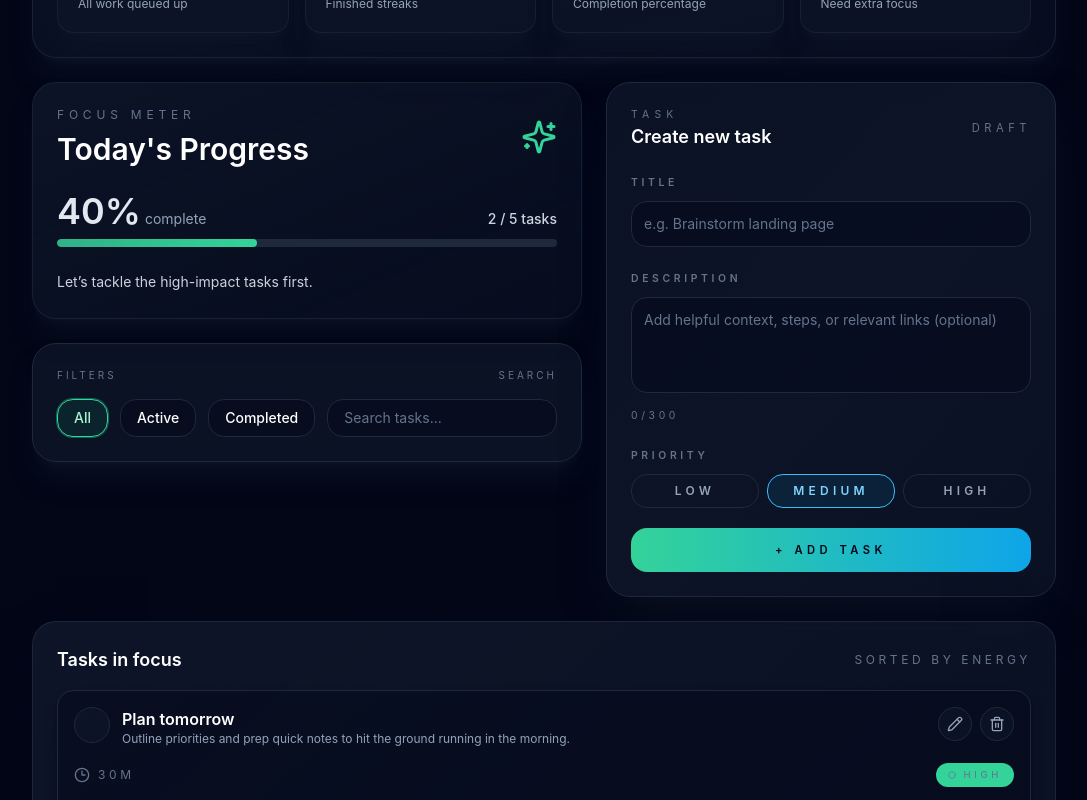
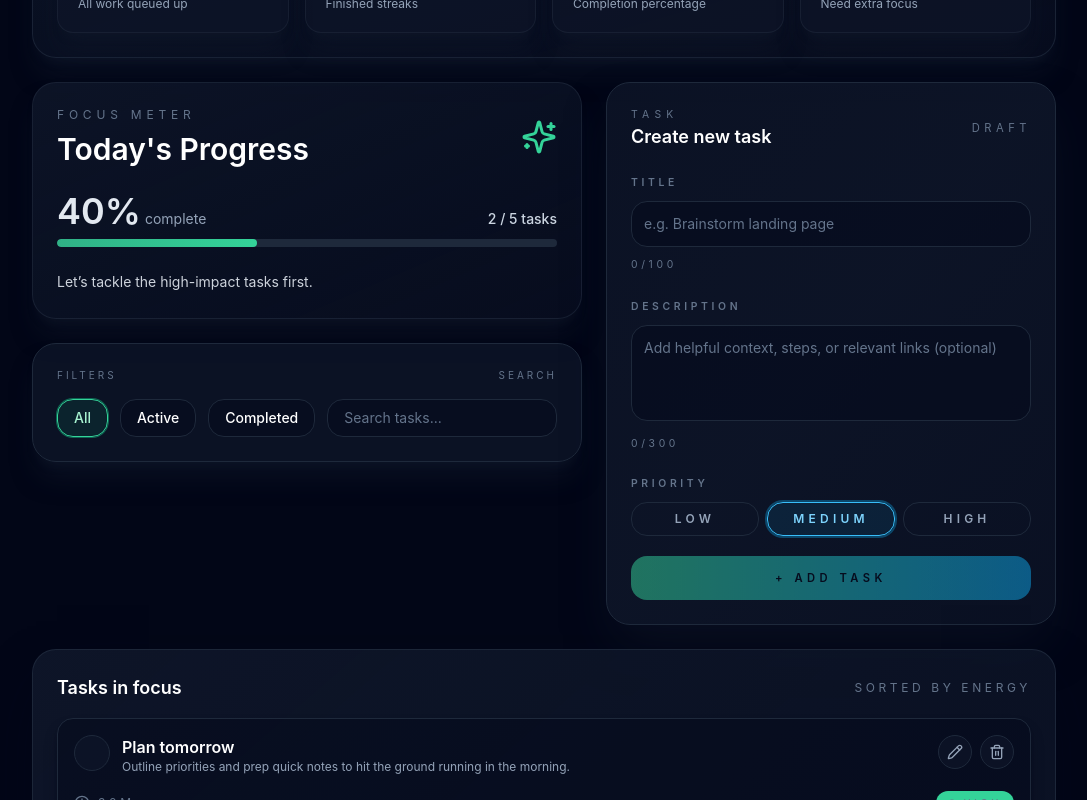
Before and after one commit to johnwick22012026-source/PulseBoard, a React (Vite) app: page / in a window 1280 px wide. Shown: the part 412-1212 px from the top of the page, without its empty margins (96-1183 px from the left). Built offline with nearby package versions, Linux system fonts and the light colour scheme; the HTML template or start-up script is replaced by a standard one.

Commit message:
feat(PULSEBOA-60): Add accessible interactions and feedback states to task controls — src/components/TaskForm.tsx

```diff
--- a/src/components/TaskForm.tsx
+++ b/src/components/TaskForm.tsx
@@ -1,4 +1,4 @@
-import { FormEvent, useMemo, useState } from 'react'
+import { ChangeEvent, FormEvent, useMemo, useState } from 'react'
 import type { Priority } from '../types/task'
 
 export type TaskFormPayload = {
@@ -17,31 +17,56 @@ const priorityLabels: Record<Priority, string> = {
   high: 'High',
 }
 
+const TITLE_MAX_LENGTH = 100
+const DESCRIPTION_MAX_LENGTH = 300
+
 export default function TaskForm({ onSubmit }: TaskFormProps) {
   const [title, setTitle] = useState('')
   const [description, setDescription] = useState('')
   const [priority, setPriority] = useState<Priority>('medium')
-  const [error, setError] = useState('')
+  const [titleError, setTitleError] = useState('')
+  const [descriptionError, setDescriptionError] = useState('')
 
   const priorityOptions = useMemo(() => ['low', 'medium', 'high'] as Priority[], [])
 
+  const validate = () => {
+    const trimmedTitle = title.trim()
+    const trimmedDescription = description.trim()
+
+    let hasError = false
+    if (!trimmedTitle) {
+      setTitleError('Task title is required')
+      hasError = true
+    } else if (trimmedTitle.length > TITLE_MAX_LENGTH) {
+      setTitleError(`Title cannot exceed ${TITLE_MAX_LENGTH} characters`)
+      hasError = true
+    } else {
+      setTitleError('')
+    }
+
+    if (trimmedDescription.length > DESCRIPTION_MAX_LENGTH) {
+      setDescriptionError(`Description cannot exceed ${DESCRIPTION_MAX_LENGTH} characters`)
+      hasError = true
+    } else {
+      setDescriptionError('')
+    }
+
+    return { hasError, trimmedTitle, trimmedDescription }
+  }
+
   const handleSubmit = (event: FormEvent<HTMLFormElement>) => {
     event.preventDefault()
-    const trimmedTitle = title.trim()
+    const { hasError, trimmedTitle, trimmedDescription } = validate()
 
-    if (!trimmedTitle) {
-      setError('Task title is required')
+    if (hasError) {
       return
     }
-
-    setError('')
 
     const payload: TaskFormPayload = {
       title: trimmedTitle,
       priority,
     }
 
-    const trimmedDescription = description.trim()
     if (trimmedDescription) {
       payload.description = trimmedDescription
     }
@@ -51,6 +76,18 @@ export default function TaskForm({ onSubmit }: TaskFormProps) {
     setDescription('')
     setPriority('medium')
   }
+
+  const handleDescriptionChange = (event: ChangeEvent<HTMLTextAreaElement>) => {
+    const nextValue = event.target.value
+    setDescription(nextValue)
+    if (nextValue.trim().length > DESCRIPTION_MAX_LENGTH) {
+      setDescriptionError(`Description cannot exceed ${DESCRIPTION_MAX_LENGTH} characters`)
+    } else {
+      setDescriptionError('')
+    }
+  }
+
+  const isSubmitDisabled = !title.trim() || Boolean(titleError) || Boolean(descriptionError)
 
   return (
     <section className="rounded-3xl border border-slate-800 bg-gradient-to-br from-slate-900/70 via-slate-900/80 to-slate-900/60 p-6 shadow-2xl shadow-slate-900/60">
@@ -69,13 +106,24 @@ export default function TaskForm({ onSubmit }: TaskFormProps) {
           <input
             id="task-title"
             placeholder="e.g. Brainstorm landing page"
-            className="w-full rounded-2xl border border-slate-800 bg-slate-950/40 px-3 py-3 text-sm text-slate-100 placeholder:text-slate-500 focus:border-emerald-400 focus:outline-none focus:ring-2 focus:ring-emerald-500/40"
+            className={`w-full rounded-2xl border border-slate-800 bg-slate-950/40 px-3 py-3 text-sm text-slate-100 placeholder:text-slate-500 transition duration-150 focus:border-emerald-400 focus:outline-none focus-visible:ring-2 focus-visible:ring-emerald-400/60 ${
+              titleError ? 'border-rose-500 focus-visible:ring-rose-500/60' : ''
+            }`}
             value={title}
-            maxLength={100}
+            maxLength={TITLE_MAX_LENGTH}
             onChange={(event) => setTitle(event.target.value)}
             aria-required="true"
+            aria-invalid={Boolean(titleError)}
           />
-          {error && <p className="text-[0.7rem] text-rose-400">{error}</p>}
+          {titleError ? (
+            <p className="text-[0.7rem] text-rose-400" role="alert" aria-live="assertive">
+              {titleError}
+            </p>
+          ) : (
+            <p className="text-[0.65rem] uppercase tracking-[0.35em] text-slate-500">
+              {title.trim().length}/{TITLE_MAX_LENGTH}
+            </p>
+          )}
         </div>
         <div className="space-y-2">
           <label htmlFor="task-description" className="text-[0.65rem] font-semibold uppercase tracking-[0.35em] text-slate-500">
@@ -84,14 +132,24 @@ export default function TaskForm({ onSubmit }: TaskFormProps) {
           <textarea
             id="task-description"
             placeholder="Add helpful context, steps, or relevant links (optional)"
-            className="h-24 w-full resize-none rounded-2xl border border-slate-800 bg-slate-950/40 px-3 py-3 text-sm text-slate-200 placeholder:text-slate-500 focus:border-emerald-400 focus:outline-none focus:ring-2 focus:ring-emerald-500/30"
+            className={`h-24 w-full resize-none rounded-2xl border border-slate-800 bg-slate-950/40 px-3 py-3 text-sm text-slate-200 placeholder:text-slate-500 transition duration-150 focus:border-emerald-400 focus:outline-none focus-visible:ring-2 focus-visible:ring-emerald-400/60 ${
+              descriptionError ? 'border-rose-500 focus-visible:ring-rose-500/60' : ''
+            }`}
             value={description}
-            maxLength={300}
-            onChange={(event) => setDescription(event.target.value)}
+            maxLength={DESCRIPTION_MAX_LENGTH}
+            onChange={handleDescriptionChange}
+            aria-invalid={Boolean(descriptionError)}
+            aria-describedby="description-help"
           />
-          <p className="text-[0.65rem] uppercase tracking-[0.35em] text-slate-500">
-            {description.length}/300
-          </p>
+          {descriptionError ? (
+            <p className="text-[0.7rem] text-rose-400" role="alert" aria-live="assertive">
+              {descriptionError}
+            </p>
+          ) : (
+            <p id="description-help" className="text-[0.65rem] uppercase tracking-[0.35em] text-slate-500">
+              {description.trim().length}/{DESCRIPTION_MAX_LENGTH}
+            </p>
+          )}
         </div>
         <fieldset className="space-y-2">
           <legend className="text-[0.65rem] font-semibold uppercase tracking-[0.35em] text-slate-500">Priority</legend>
@@ -103,14 +161,14 @@ export default function TaskForm({ onSubmit }: TaskFormProps) {
                   key={option}
                   type="button"
                   onClick={() => setPriority(option)}
-                  className={`flex-1 min-w-[90px] rounded-2xl border px-3 py-2 text-xs font-semibold uppercase tracking-[0.35em] transition focus-visible:ring-2 focus-visible:ring-emerald-400/60 ${
+                  className={`flex-1 min-w-[90px] rounded-2xl border px-3 py-2 text-xs font-semibold uppercase tracking-[0.35em] transition duration-150 focus-visible:ring-2 focus-visible:ring-offset-2 focus-visible:ring-emerald-400/70 focus-visible:outline-none active:translate-y-[1px] ${
                     isActive
                       ? option === 'low'
-                        ? 'border-emerald-400 bg-emerald-500/10 text-emerald-300'
+                        ? 'border-emerald-400 bg-emerald-500/10 text-emerald-300 shadow-[0_0_0_2px_rgba(16,185,129,0.35)]'
                         : option === 'medium'
-                          ? 'border-sky-400 bg-sky-500/10 text-sky-300'
-                          : 'border-rose-400 bg-rose-500/10 text-rose-300'
-                      : 'border-slate-800 text-slate-400 hover:border-slate-600'
+                          ? 'border-sky-400 bg-sky-500/10 text-sky-300 shadow-[0_0_0_2px_rgba(14,165,233,0.35)]'
+                          : 'border-rose-400 bg-rose-500/10 text-rose-300 shadow-[0_0_0_2px_rgba(244,63,94,0.35)]'
+                      : 'border-slate-800 text-slate-400 hover:border-emerald-400/80 hover:text-emerald-100'
                   }`}
                   aria-pressed={isActive}
                 >
@@ -122,7 +180,13 @@ export default function TaskForm({ onSubmit }: TaskFormProps) {
         </fieldset>
         <button
           type="submit"
-          className="w-full rounded-2xl bg-gradient-to-r from-emerald-400 to-sky-500 px-4 py-3 text-[0.7rem] font-semibold uppercase tracking-[0.4em] text-slate-950 transition hover:opacity-90 focus-visible:outline-none focus-visible:ring-2 focus-visible:ring-emerald-400/60"
+          disabled={isSubmitDisabled}
+          className={`w-full rounded-2xl bg-gradient-to-r from-emerald-400 to-sky-500 px-4 py-3 text-[0.7rem] font-semibold uppercase tracking-[0.4em] text-slate-950 transition duration-150 focus-visible:outline-none focus-visible:ring-2 focus-visible:ring-emerald-400/60 focus-visible:ring-offset-2 active:translate-y-[1px] ${
+            isSubmitDisabled
+              ? 'cursor-not-allowed opacity-50'
+              : 'hover:opacity-90 hover:shadow-lg focus-visible:ring-4 focus-visible:ring-emerald-400/40'
+          }`}
+          aria-disabled={isSubmitDisabled}
         >
           + Add Task
         </button>
```
